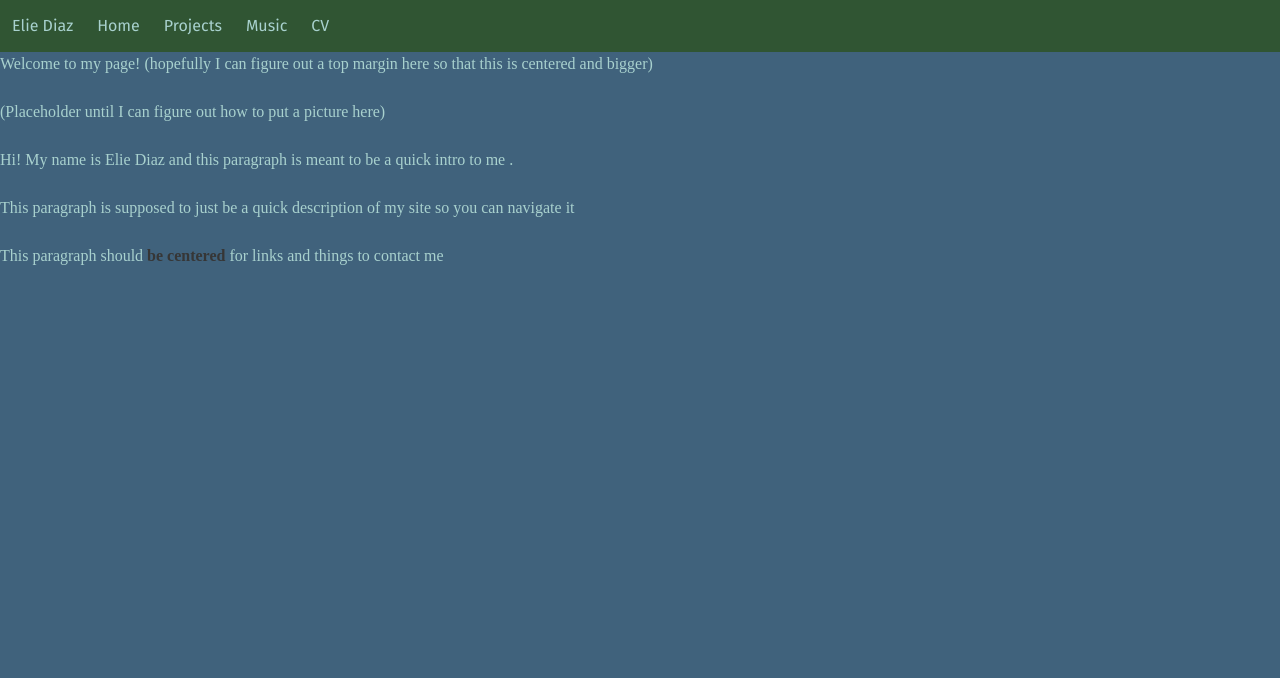
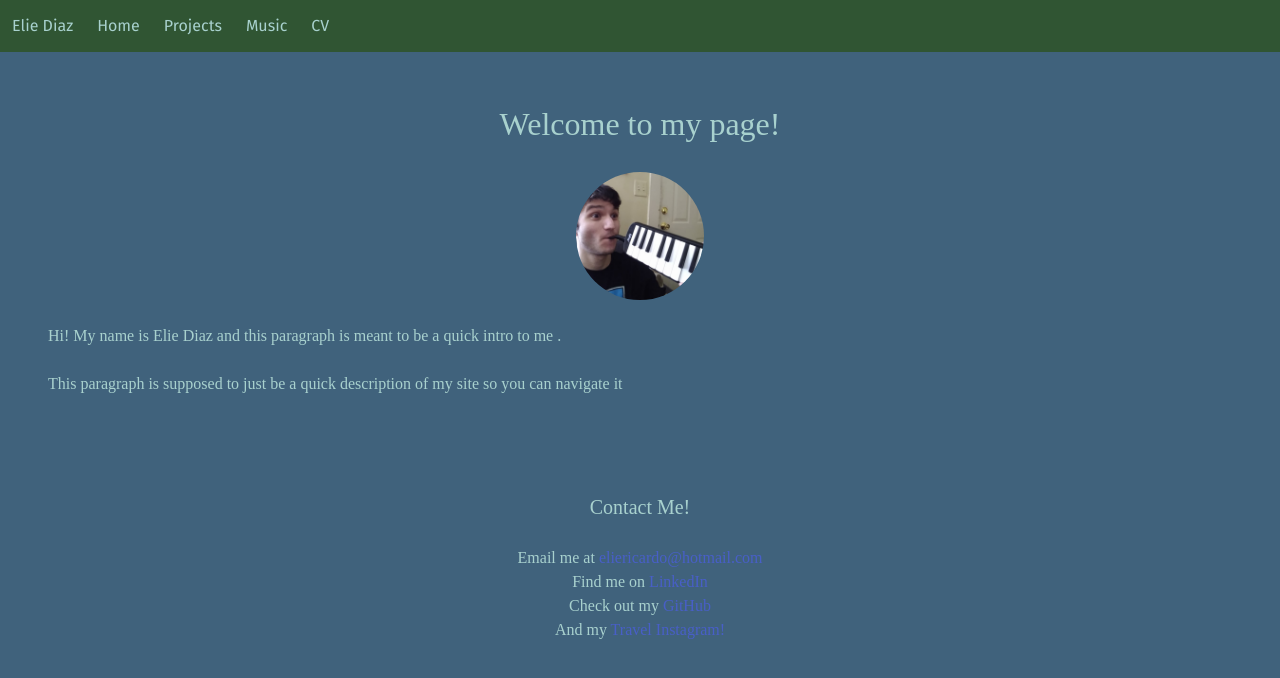
Before and after one commit to ElienDiaz/my_website, a Svelte app: page / in a window 1280 px wide. Shown: the top 678 px of the page. Built offline with nearby package versions, Linux system fonts and the light colour scheme.

Commit message:
Most of the home page is done!

```diff
--- a/src/pages/Home.svelte
+++ b/src/pages/Home.svelte
@@ -1,17 +1,44 @@
-<section>
-    <div class="block">
-        <h1> Welcome to my page! (hopefully I can figure out a top margin here so that this is centered and bigger)</h1>
+<section class="section">
+    <div class="block has-text-centered is-size-3">
+        <h1>Welcome to my page!</h1>
     </div>
-    <div class="block">
-        (Placeholder until I can figure out how to put a picture here)
+    <div class="block is-flex is-horizontal-center">
+        <figure class="image is-128x128">
+            <img
+                class="is-rounded"
+                src="./melodica.jpg"
+                alt="This is supposed to be a silly picture of me playing melodica"
+            />
+        </figure>
     </div>
-    <div class="block">
-        Hi! My name is Elie Diaz and this paragraph is meant to be a quick intro to me .
+    <div class="block is-fullhd">
+        Hi! My name is Elie Diaz and this paragraph is meant to be a quick intro
+        to me .
     </div>
-    <div class="block">
-        This paragraph is supposed to just be a quick description of my site so you can navigate it
-    </div>
-    <div class="block">
-        This paragraph should <strong>be centered</strong> for links and things to contact me
+    <div class="block is-fullhd">
+        This paragraph is supposed to just be a quick description of my site so
+        you can navigate it
     </div>
 </section>
+<section class="section">
+    <div class="block has-text-centered is-size-5">Contact Me!</div>
+    <div class="block has-text-centered">
+        <p>Email me at
+            <a href="mailto:eliericardo@hotmail.com">eliericardo@hotmail.com</a>
+            <br />
+            Find me on
+            <a href="www.linkedin.com/in/eliediaz">LinkedIn</a>
+            <br />
+            Check out my
+            <a href="https://github.com/eliendiaz">GitHub</a>
+            <br />
+            And my
+            <a href="https://www.instagram.com/charliethebuzz/">Travel Instagram!</a></p>
+    </div>
+</section>
+
+<style>
+    .is-horizontal-center {
+        justify-content: center;
+    }
+</style>
```
Also changed, not shown: public/melodica.jpg (added).
